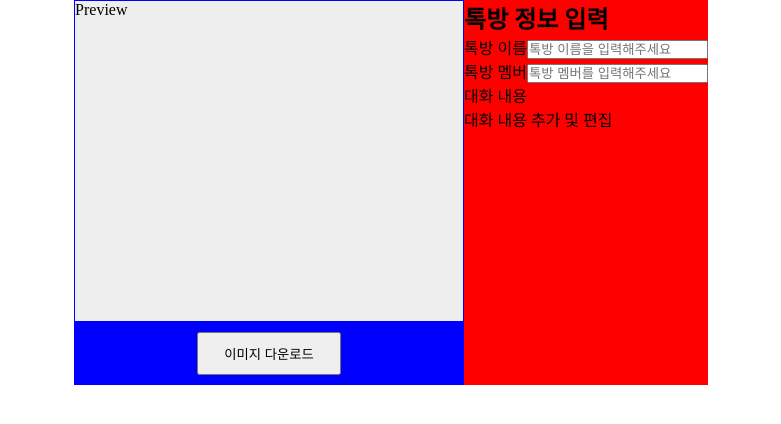
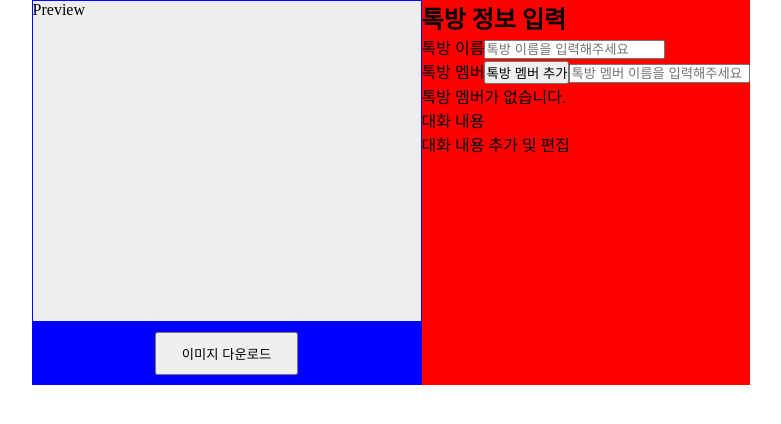
Before and after one commit to Jooeun-K/octo-generator, a Next.js app: page /talk in a window 1280 px wide. Shown: the top 424 px of the page, without its empty margins (249-1030 px from the left). Built offline with nearby package versions, Linux system fonts and the light colour scheme.

Commit message:
feat: talk 유저 추가 삭제 구현

```diff
--- a/components/talk/Editor/TalkInfo/index.tsx
+++ b/components/talk/Editor/TalkInfo/index.tsx
@@ -1,12 +1,67 @@
-import { ChangeEvent } from "react";
+import { ChangeEvent, useEffect, useState } from "react";
 
 // IDB reference:
 // https://all-dev-kang.tistory.com/entry/%EC%9E%90%EB%B0%94%EC%8A%A4%ED%81%AC%EB%A6%BD%ED%8A%B8-IndexedDB-%EC%8B%A4%EC%A0%84-%EC%82%AC%EC%9A%A9%EB%B2%95-idb
 
+// localStorage 활용해서 선 구현
+
+type UserType = {
+  uid: string;
+  name: string;
+  profile?: string;
+  createdAt: Date;
+  updatedAt: Date;
+  deletedAt: Date | null;
+};
+
+const initialUser: UserType = {
+  uid: "",
+  name: "",
+  createdAt: new Date(),
+  updatedAt: new Date(),
+  deletedAt: null,
+};
+
 const TalkInfo = () => {
+  const [newUser, setNewUser] = useState<UserType>(initialUser);
+  const [talkUsers, setTalkUsers] = useState<UserType[]>([]);
+
+  useEffect(() => {
+    const talkUsers = localStorage.getItem("TALK_USER");
+    setTalkUsers(JSON.parse(talkUsers || "[]"));
+  }, []);
+
   const onChangeInfoInput = (e: ChangeEvent<HTMLInputElement>) => {
     console.log(`${e.target.id} : ${e.target.value}`);
   };
+
+  const onChangeUserInput = (e: ChangeEvent<HTMLInputElement>) => {
+    setNewUser({
+      ...newUser,
+      [e.target.id]: e.target.value,
+    });
+  };
+
+  const onAddTalkUser = () => {
+    if (!newUser.name) return alert("톡방 멤버 이름을 입력해주세요.");
+    const prevUserStr = localStorage.getItem("TALK_USER");
+    const prevUser = prevUserStr ? JSON.parse(prevUserStr) : [];
+    const totalUser = [
+      ...prevUser,
+      { ...newUser, uid: self.crypto.randomUUID() },
+    ];
+    setTalkUsers(totalUser);
+    localStorage.setItem("TALK_USER", JSON.stringify(totalUser));
+  };
+
+  const onDeleteTalkUser = (uid: string) => {
+    const prevUserStr = localStorage.getItem("TALK_USER");
+    const prevUser = prevUserStr ? JSON.parse(prevUserStr) : [];
+    const resultUser = prevUser.filter((user: UserType) => user.uid !== uid);
+    setTalkUsers(resultUser);
+    localStorage.setItem("TALK_USER", JSON.stringify(resultUser));
+  };
+
   return (
     <div>
       <h2>톡방 정보 입력</h2>
@@ -22,12 +77,22 @@ const TalkInfo = () => {
         </p>
         <p>
           <label htmlFor="talk_title">톡방 멤버</label>
+          <button onClick={onAddTalkUser}>톡방 멤버 추가</button>
           <input
             type="text"
-            id="talk_member"
-            placeholder="톡방 멤버를 입력해주세요"
-            onChange={onChangeInfoInput}
+            id="name"
+            placeholder="톡방 멤버 이름을 입력해주세요"
+            onChange={onChangeUserInput}
           />
+        </p>
+        <p>
+          {talkUsers.map((user) => (
+            <div>
+              <span>{user.name}</span>
+              <button onClick={() => onDeleteTalkUser(user.uid)}>X</button>
+            </div>
+          ))}
+          {talkUsers.length === 0 && <span>톡방 멤버가 없습니다.</span>}
         </p>
       </div>
     </div>
```
